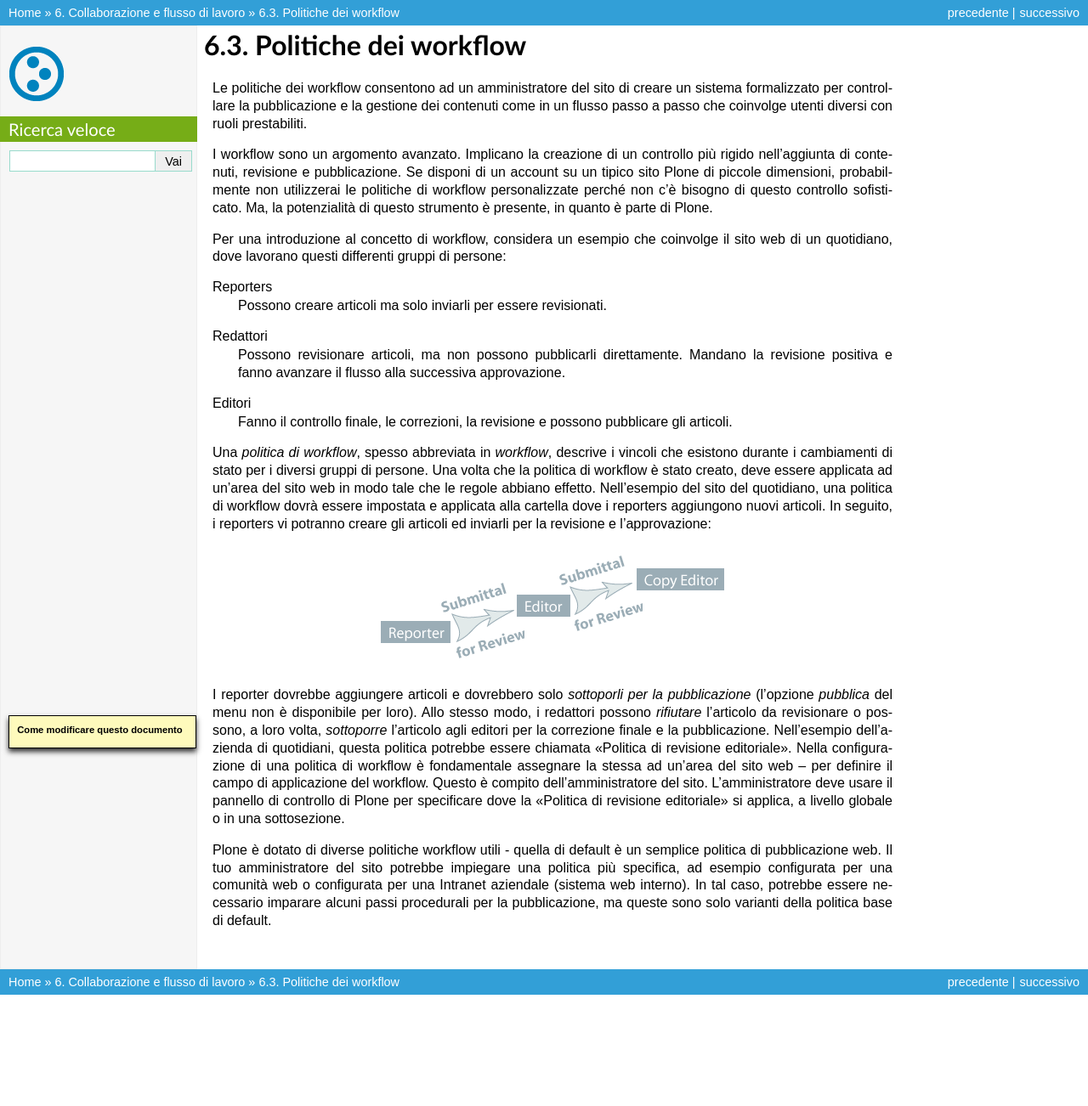
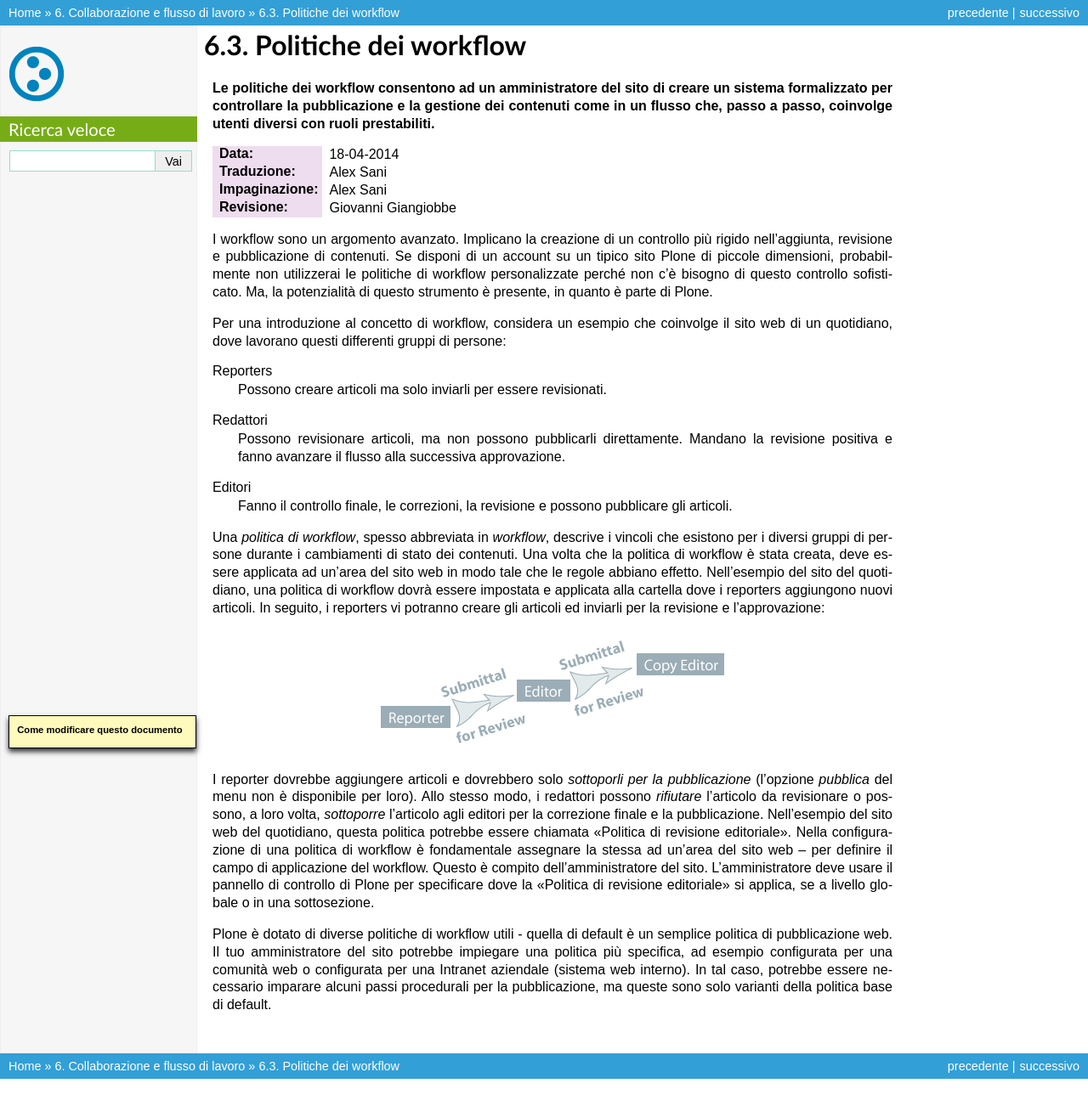
Before and after one commit to plone-it/collective.italiandocumentation, a Sphinx documentation site: the page built from source/collaboration-and-workflow/workflow-policies.rst, in a window 1280 px wide. Shown: the whole page at 85% size. Built offline with Sphinx 7.4.7, drawn with Linux system fonts in a browser that asks for light colours; pages that are not in the unit, such as notebooks, are missing from menus; before the commit the page ends 1203 px from its top, so only the background shows below that.

Commit message:
Review 6.3

```diff
--- a/source/collaboration-and-workflow/workflow-policies.rst
+++ b/source/collaboration-and-workflow/workflow-policies.rst
@@ -1,13 +1,18 @@
 Politiche dei workflow
 ======================
 
-Le politiche dei workflow consentono ad un amministratore del sito
+**Le politiche dei workflow consentono ad un amministratore del sito
 di creare un sistema formalizzato per controllare la pubblicazione e
-la gestione dei contenuti come in un flusso passo a passo che coinvolge
-utenti diversi con ruoli prestabiliti.
+la gestione dei contenuti come in un flusso che, passo a passo, coinvolge
+utenti diversi con ruoli prestabiliti.**
+
+:Data: 18-04-2014
+:Traduzione: Alex Sani
+:Impaginazione: Alex Sani
+:Revisione: Giovanni Giangiobbe
 
 I workflow sono un argomento avanzato. Implicano la creazione di un controllo
-più rigido nell'aggiunta di contenuti, revisione e pubblicazione. Se disponi
+più rigido nell'aggiunta, revisione e pubblicazione di contenuti. Se disponi
 di un account su un tipico sito Plone di piccole dimensioni, probabilmente non
 utilizzerai le politiche di workflow personalizzate perché non c'è bisogno di
 questo controllo sofisticato. Ma, la potenzialità di questo strumento è presente,
@@ -26,8 +31,9 @@ Editori
     Fanno il controllo finale, le correzioni, la revisione e possono pubblicare gli articoli.
 
 Una *politica di workflow*, spesso abbreviata in *workflow*, descrive i
-vincoli che esistono durante i cambiamenti di stato per i diversi
-gruppi di persone. Una volta che la politica di workflow è stato creato, deve essere applicata ad un'area
+vincoli che esistono per i diversi
+gruppi di persone durante i cambiamenti di stato dei contenuti.
+Una volta che la politica di workflow è stata creata, deve essere applicata ad un'area
 del sito web in modo tale che le regole abbiano effetto. Nell'esempio del sito del
 quotidiano, una politica di workflow dovrà essere impostata e applicata
 alla cartella dove i reporters aggiungono nuovi articoli.
@@ -41,15 +47,15 @@ I reporter dovrebbe aggiungere articoli e dovrebbero solo *sottoporli per la pub
 del menu non è disponibile per loro). Allo stesso modo, i redattori possono *rifiutare*
 l'articolo da revisionare o possono, a loro volta, *sottoporre* l'articolo agli
 editori per la correzione finale e la pubblicazione. Nell'esempio
-dell'azienda di quotidiani, questa politica potrebbe essere chiamata
+del sito web del quotidiano, questa politica potrebbe essere chiamata
 "Politica di revisione editoriale". Nella configurazione di una politica di workflow è fondamentale
 assegnare la stessa ad un'area del sito web -- per definire il campo di applicazione
 del workflow. Questo è compito dell'amministratore del sito. L'amministratore
 deve usare il pannello di controllo di Plone per specificare dove la
-"Politica di revisione editoriale" si applica, a livello globale o in una
+"Politica di revisione editoriale" si applica, se a livello globale o in una
 sottosezione.
 
-Plone è dotato di diverse politiche workflow utili - quella di default è
+Plone è dotato di diverse politiche di workflow utili - quella di default è
 un semplice politica di pubblicazione web. Il tuo amministratore del sito potrebbe impiegare
 una politica più specifica, ad esempio configurata per una comunità web
 o configurata per una Intranet aziendale (sistema web interno). In tal caso, potrebbe essere necessario
```
